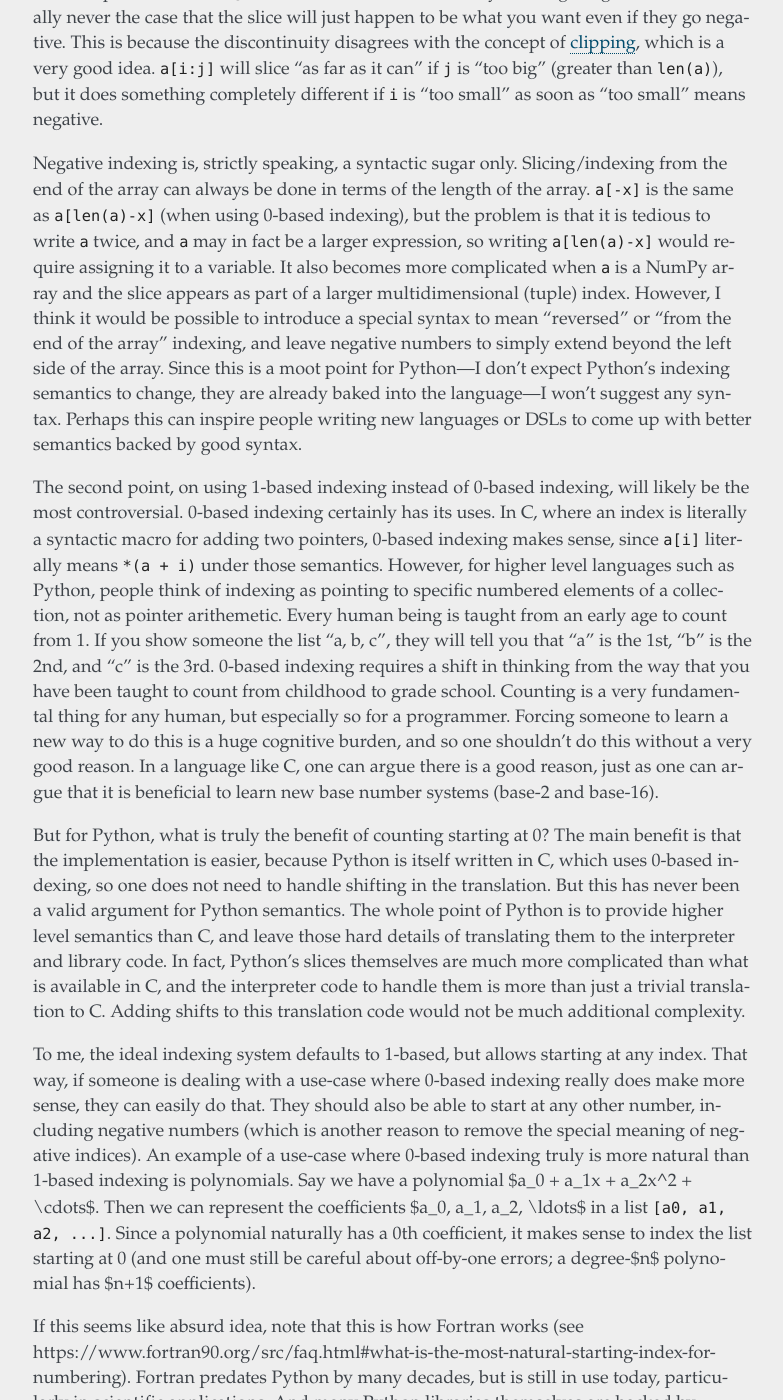
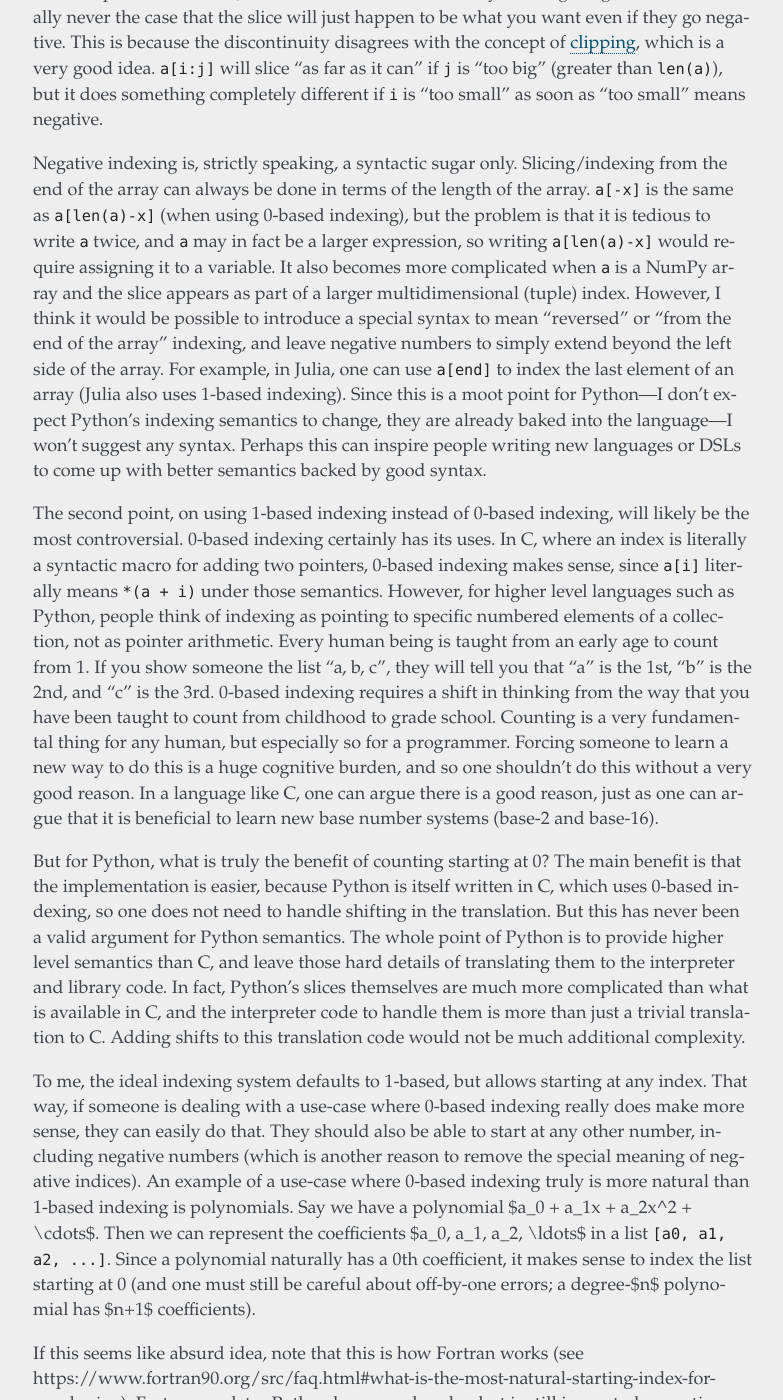
Before and after one commit to Quansight-Labs/ndindex, a Sphinx documentation site: the page built from docs/slices.md, in a window 1280 px wide and 1400 px high, scrolled down 20399 px. Shown: the whole window, without its empty margins (357-1140 px from the left). Built offline with Sphinx 7.4.7, drawn with Linux system fonts in a browser that asks for light colours; some of the changed text lies outside the part shown.

Commit message:
Small fixes to the slices document

```diff
--- a/docs/slices.md
+++ b/docs/slices.md
@@ -1356,11 +1357,12 @@ assigning it to a variable. It also becomes more complicated when `a` is a
 NumPy array and the slice appears as part of a larger multidimensional (tuple)
 index. However, I think it would be possible to introduce a special syntax to
 mean "reversed" or "from the end of the array" indexing, and leave negative
-numbers to simply extend beyond the left side of the array. Since this is a
-moot point for Python---I don't expect Python's indexing semantics to change,
-they are already baked into the language---I won't suggest any syntax. Perhaps
-this can inspire people writing new languages or DSLs to come up with better
-semantics backed by good syntax.
+numbers to simply extend beyond the left side of the array. For example, in
+Julia, one can use `a[end]` to index the last element of an array (Julia also
+uses 1-based indexing). Since this is a moot point for Python---I don't expect
+Python's indexing semantics to change, they are already baked into the
+language---I won't suggest any syntax. Perhaps this can inspire people writing
+new languages or DSLs to come up with better semantics backed by good syntax.
 
 The second point, on using 1-based indexing instead of 0-based indexing, will
 likely be the most controversial. 0-based indexing certainly has its uses. In
@@ -1368,7 +1370,7 @@ C, where an index is literally a syntactic macro for adding two pointers,
 0-based indexing makes sense, since `a[i]` literally means `*(a + i)` under
 those semantics. However, for higher level languages such as Python, people
 think of indexing as pointing to specific numbered elements of a collection,
-not as pointer arithemetic. Every human being is taught from an early age to
+not as pointer arithmetic. Every human being is taught from an early age to
 count from 1. If you show someone the list "a, b, c", they will tell you that
 "a" is the 1st, "b" is the 2nd, and "c" is the 3rd. 0-based indexing requires
 a shift in thinking from the way that you have been taught to count from
```
Also changed, not shown: other parts of docs/slices.md (+7 -5 lines).
